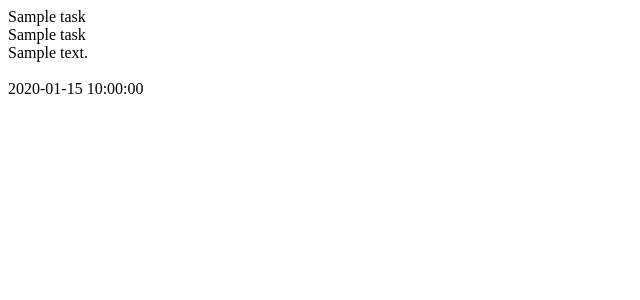
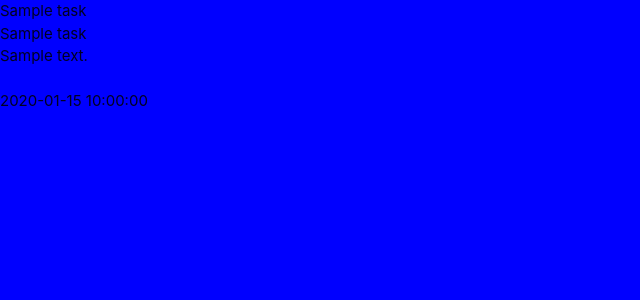
Before and after one commit to TaraRhoseyn/mini-task-manager, a Flask app: page / in a window 1280 px wide. Shown: the top 300 px of the page, without its empty margins (0-640 px from the left). Run offline with Flask 2, Linux system fonts and the light colour scheme; a database or web service that is not in the repository returns one stand-in record (values such as "Sample title"); some libraries are stand-ins or nearby versions.

Commit message:
Add Materialize and Static files

```diff
--- /dev/null
+++ b/static/css/style.css
@@ -0,0 +1,3 @@
+body {
+    background-color: blue;
+}
--- a/templates/base.html
+++ b/templates/base.html
@@ -2,11 +2,13 @@
 <html lang="en">
 <head>
     <meta charset="UTF-8">
-        <meta http-equiv="X-UA-Compatible" content="IE=edge">
     <meta name="viewport" content="width=device-width, initial-scale=1.0">
-        <link rel="stylesheet" href="https://cdnjs.cloudflare.com/ajax/libs/font-awesome/6.0.0-beta2/css/all.min.css"
-            integrity="sha512-YWzhKL2whUzgiheMoBFwW8CKV4qpHQAEuvilg9FAn5VJUDwKZZxkJNuGM4XkWuk94WCrrwslk8yWNGmY1EduTA==" crossorigin="anonymous" referrerpolicy="no-referrer" type="css"/>
-        <link rel="stylesheet" href="https://cdnjs.cloudflare.com/ajax/libs/materialize/1.0.0/css/materialize.min.css" type="css">
+    <link rel="stylesheet" href="https://cdnjs.cloudflare.com/ajax/libs/font-awesome/5.13.1/css/all.min.css"
+        integrity="sha512-xA6Hp6oezhjd6LiLZynuukm80f8BoZ3OpcEYaqKoCV3HKQDrYjDE1Gu8ocxgxoXmwmSzM4iqPvCsOkQNiu41GA==" crossorigin="anonymous" type="text/css">
+    <link rel="stylesheet" href="https://cdnjs.cloudflare.com/ajax/libs/materialize/1.0.0/css/materialize.min.css" type="text/css">
+    <link rel="stylesheet" href="{{ url_for('static', filename='css/style.css') }}" type="text/css">
+    {% block styles %}
+    {% endblock %}
     <title>Task Manager</title>
 </head>
 <body>
@@ -14,7 +16,11 @@
     {% block content %}
     {% endblock %}
 
-        <script src="https://code.jquery.com/jquery-3.6.0.min.js" integrity="sha256-/xUj+3OJU5yExlq6GSYGSHk7tPXikynS7ogEvDej/m4=" crossorigin="anonymous"></script>
+    <script src="https://code.jquery.com/jquery-3.5.1.min.js"
+        integrity="sha256-9/aliU8dGd2tb6OSsuzixeV4y/faTqgFtohetphbbj0=" crossorigin="anonymous"></script>
     <script src="https://cdnjs.cloudflare.com/ajax/libs/materialize/1.0.0/js/materialize.min.js"></script>
+    <script src="{{ url_for('static', filename='js/script.js') }}"></script>
+    {% block scripts %}
+    {% endblock %}
 </body>
 </html>
```
Also changed, not shown: static/js/script.js (added). Lines whose indentation alone changed are shown as unchanged.
